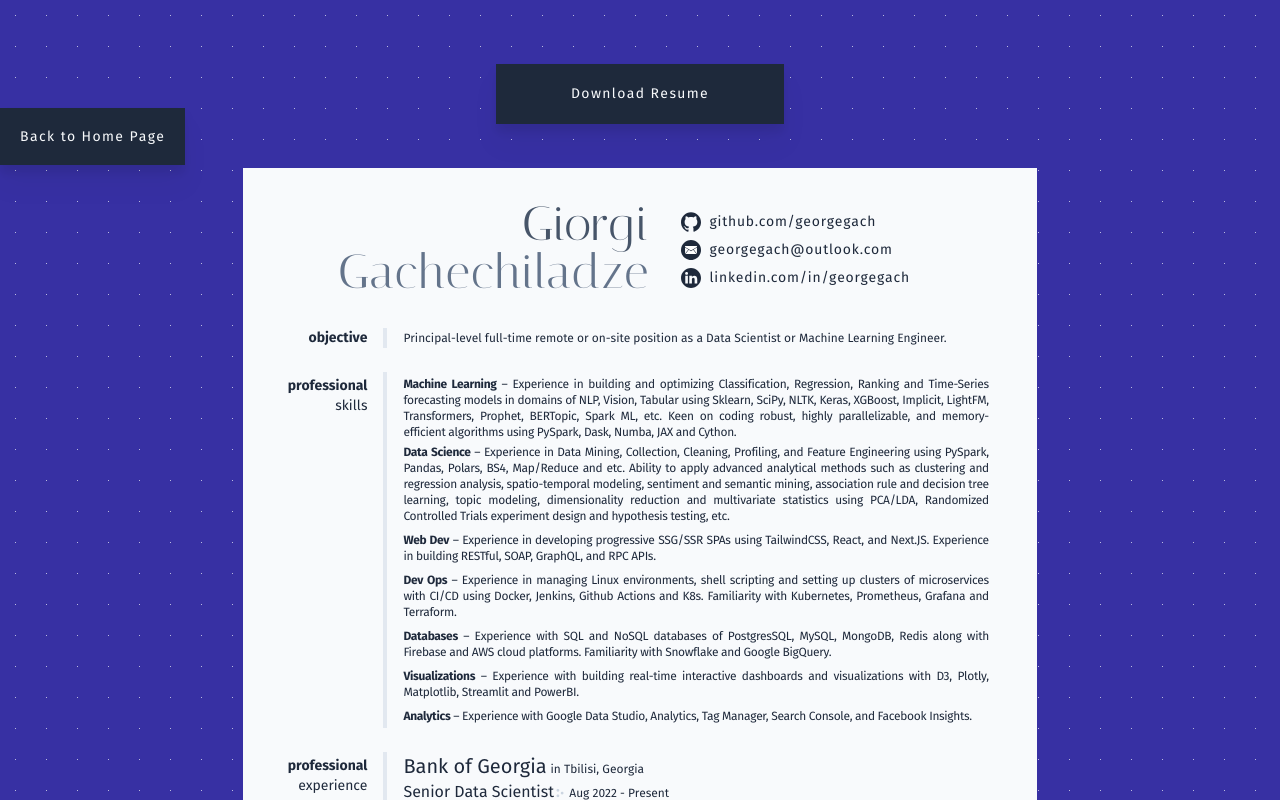
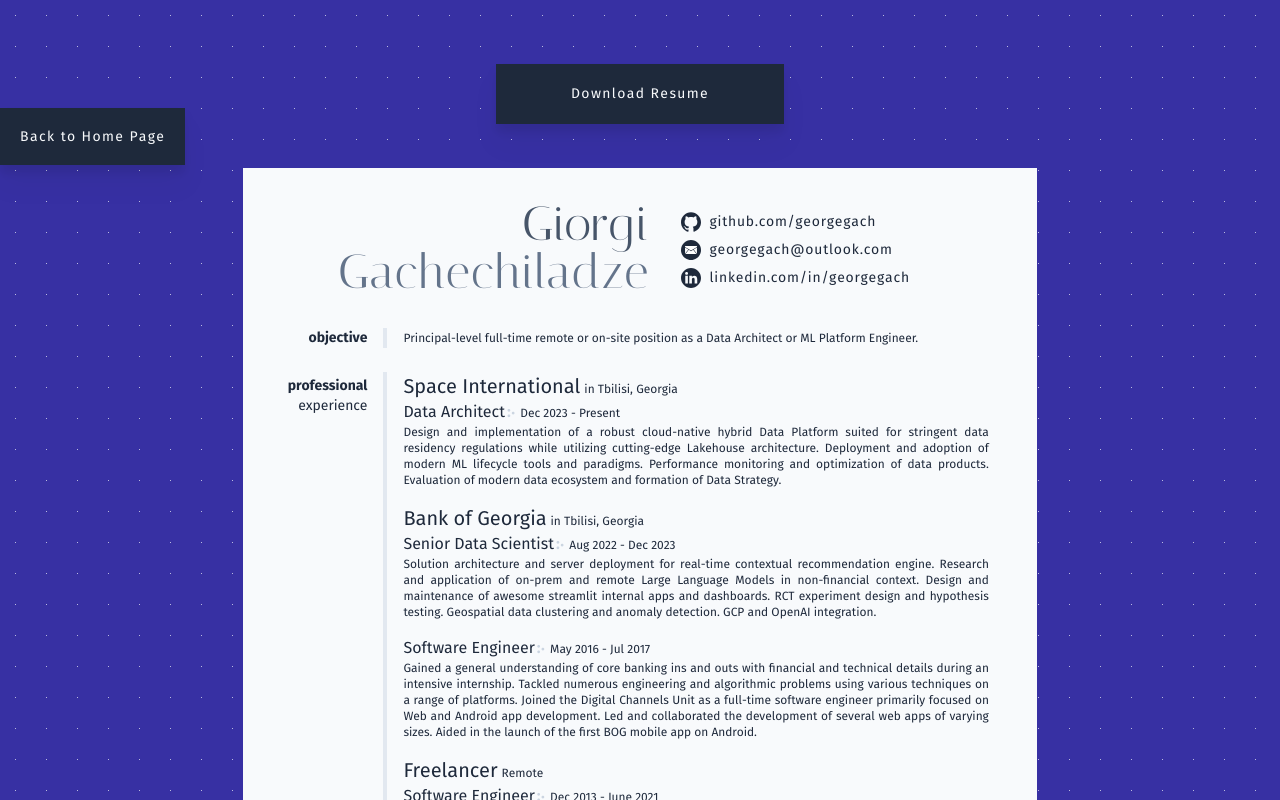
Before and after one commit to georgegach/georgegach.github.io, a Next.js app: page /resume in a window 1280 px wide. Built offline with nearby package versions, Linux system fonts and the light colour scheme.

Commit message:
updated resume

```diff
--- a/components/projects/Resume.js
+++ b/components/projects/Resume.js
@@ -100,10 +100,67 @@ export default function Resume() {
               <div className="col-span-2 border-r-4 border-slate-200 text-right pr-4 text-sm pt-0"><b>objective</b><br /></div>
               <div className="col-span-10">
                 <div className="flex flex-col justify-center">
-                  <div className="text-xs pt-0.5">Principal-level full-time remote or on-site position as a Data Scientist or Machine Learning Engineer.</div>
+                  <div className="text-xs pt-0.5">Principal-level full-time remote or on-site position as a Data Architect or ML Platform Engineer.</div>
                 </div>
               </div>
 
+
+            </div>
+
+            {/* NEW PROFESSIONAL EXPERIENCE */}
+
+
+
+            {/* PROFESSIONAL EXPERIENCE */}
+
+            <div className="mt-6 grid grid-cols-12 gap-x-4 text-justify">
+              <div className="col-span-2 border-r-4 border-slate-200 text-right pr-4 text-sm pt-1"><b>professional</b> experience</div>
+
+              <div className="col-span-10">
+                <div className="flex flex-col">
+                  <div className="text-xl">Space International<div className="inline-block pl-1  text-xs">in Tbilisi, Georgia </div></div>
+                  <div className="text-l">Data Architect<div className="inline-block text-xs"><span className="text-slate-300 font-bold text-base px-0.5">჻</span> Dec 2023 - Present </div></div>
+                  <div className="text-xs">Design and implementation of a robust cloud-native hybrid Data Platform suited for stringent data residency regulations while utilizing cutting-edge Lakehouse architecture. Deployment and adoption of modern ML lifecycle tools and paradigms. Performance monitoring and optimization of data products. Evaluation of modern data ecosystem and formation of Data Strategy. </div>
+                </div>
+              </div>
+
+              <div className="col-span-2 border-r-4 border-slate-200 text-right pr-4 text-sm"></div>
+
+              <div className="col-span-10 mt-4">
+                <div className="flex flex-col">
+                  <div className="text-xl">Bank of Georgia<div className="inline-block pl-1  text-xs">in Tbilisi, Georgia </div></div>
+                  <div className="text-l">Senior Data Scientist<div className="inline-block text-xs"><span className="text-slate-300 font-bold text-base px-0.5">჻</span> Aug 2022 - Dec 2023 </div></div>
+                  <div className="text-xs">Solution architecture and server deployment for real-time contextual recommendation engine. Research and application of on-prem and remote Large Language Models in non-financial context. Design and maintenance of awesome streamlit internal apps and dashboards. RCT experiment design and hypothesis testing. Geospatial data clustering and anomaly detection. GCP and OpenAI integration.</div>
+                </div>
+              </div>
+
+              <div className="col-span-2 border-r-4 border-slate-200 text-right pr-4 text-sm "></div>
+              <div className="col-span-10">
+                <div className="flex flex-col">
+                  {/* <div className="text-l mt-4">Software Engineer<div className="inline-block text-xs"><span className="text-slate-300 font-bold text-base px-0.5">჻</span> Feb 2017 - Jul 2017 </div></div> */}
+                  <div className="text-l mt-4">Software Engineer<div className="inline-block text-xs"><span className="text-slate-300 font-bold text-base px-0.5">჻</span> May 2016 - Jul 2017 </div></div>
+                  <div className="text-xs">Gained a general understanding of core banking ins and outs with financial and technical details during an intensive internship. Tackled numerous engineering and algorithmic problems using various techniques on a range of platforms. Joined the Digital Channels Unit as a full-time software engineer primarily focused on Web and Android app development. Led and collaborated the development of several web apps of varying sizes. Aided in the launch of the first BOG mobile app on Android.</div>
+                </div>
+              </div>
+
+              {/* <div className="col-span-2 border-r-4 border-slate-200 text-right pr-4 text-sm "></div>
+              <div className="col-span-10">
+                <div className="flex flex-col">
+                  <div className="text-l mt-4">Software Engineering Intern<div className="inline-block text-xs"><span className="text-slate-300 font-bold text-base px-0.5">჻</span> May 2016 - Jan 2017 </div></div>
+                  <div className="text-xs">Gained a general understanding of core banking ins and outs with financial and technical details. Tackled numerous engineering and algorithmic problems using various techniques on a range of platforms. <h>(Java, .NET, Android, iOS, PLSQL, Web)</h></div>
+                </div>
+              </div> */}
+
+              <div className="col-span-2 border-r-4 border-slate-200 text-right pr-4 text-sm"></div>
+              <div className="col-span-10  mt-4">
+                <div className="flex flex-col">
+                  <div className="text-xl">Freelancer<div className="inline-block pl-1  text-xs">Remote</div></div>
+                  <div className="text-l">Software Engineer<div className="inline-block text-xs"><span className="text-slate-300 font-bold text-base px-0.5">჻</span> Dec 2013 - June 2021 </div></div>
+                  <div className="text-xs">Developed web applications in PHP and JavaScript, integrating with the Instagram and Facebook Graph APIs for image processing and curation, and crafted a dynamic RSS reader with a tabbed UI, filters, and search features.<h> (Javascript, PHP, Laravel, RSS/XML, IG/Graph APIs)</h></div>
+                  <div className="text-xs">Developed utilities in C# and C++ to process proprietary log data into CSV/Excel spreadsheets and convert XML data into executable SQL scripts for streamlined database migrations.<h> (C#, WinForms, .NET, C++)</h></div>
+                  <div className="text-xs">Developed high-availability ML models. Deployed real-time object detection pipelines for security cameras. Worked on several web crawlers and parsers. Designed efficient workloads of big data processing pipelines.<h> (K8s, FastAPI, Keras, Scrapy, BS4, Hadoop MapReduce)</h></div>
+                </div>
+              </div>
 
             </div>
 
@@ -114,45 +171,10 @@ export default function Resume() {
               <div className="col-span-2 border-r-4 border-slate-200 text-right pr-4 text-sm pt-1"><b>professional</b> skills</div>
               <div className="col-span-10">
                 <div className="flex flex-col ">
-                  <div className="text-xs text-justify tracking-tight mt-1"><b>Machine Learning</b> – Experience in building and optimizing Classification, Regression, Ranking and Time-Series forecasting models in domains of NLP, Vision, Tabular using Sklearn, SciPy, NLTK, Keras, XGBoost, Implicit, LightFM, Transformers, Prophet, BERTopic, Spark ML, etc. Keen on coding robust, highly parallelizable, and memory-efficient algorithms using PySpark, Dask, Numba, JAX and Cython. </div>
+                  <div className="text-xs text-justify tracking-tight mt-1"><b>Data Architecture</b> – Experience in designing hybrid cloud-native on-premise and Lakehouse Data Platform implementing modern Data Science and MLOps lifecycle practices. Familiarity with Enterprise Data Modeling, Data Quality monitoring, Data Governance and Compliance policies. </div>
+                  <div className="text-xs text-justify tracking-tight mt-1"><b>Machine Learning</b> – Experience in building and optimizing Classification, Regression, Ranking and Time-Series forecasting models for the domains of NLP, Vision and Tabular using Keras, XGBoost, Implicit, BERTopic, Spark ML, etc. Keen on coding robust, highly parallelizable, and memory-efficient algorithms using PySpark and Dask. </div>
                   <div className="text-xs text-justify tracking-tight mt-1"><b>Data Science</b> – Experience in Data Mining, Collection, Cleaning, Profiling, and Feature Engineering using PySpark, Pandas, Polars, BS4, Map/Reduce and etc. Ability to apply advanced analytical methods such as clustering and regression analysis, spatio-temporal modeling, sentiment and semantic mining, association rule and decision tree learning, topic modeling, dimensionality reduction and multivariate statistics using PCA/LDA, Randomized Controlled Trials experiment design and hypothesis testing, etc.</div>
-                  <div className="text-xs text-justify tracking-tight mt-2"><b>Web Dev</b> – Experience in developing progressive SSG/SSR SPAs using TailwindCSS, React, and Next.JS. Experience in building RESTful, SOAP, GraphQL, and RPC APIs.</div>
-                  <div className="text-xs text-justify tracking-tight mt-2"><b>Dev Ops</b> – Experience in managing Linux environments, shell scripting and setting up clusters of microservices with CI/CD using Docker, Jenkins, Github Actions and K8s. Familiarity with Kubernetes, Prometheus, Grafana and Terraform. </div>
-                  <div className="text-xs text-justify tracking-tight mt-2"><b>Databases</b> – Experience with SQL and NoSQL databases of PostgresSQL, MySQL, MongoDB, Redis along with Firebase and AWS cloud platforms. Familiarity with Snowflake and Google BigQuery.</div>
-                  <div className="text-xs text-justify tracking-tight mt-2"><b>Visualizations</b> – Experience with building real-time interactive dashboards and visualizations with D3, Plotly, Matplotlib, Streamlit and PowerBI.</div>
-                  <div className="text-xs text-justify tracking-tight mt-2 mb-1"><b>Analytics</b> – Experience with Google Data Studio, Analytics, Tag Manager, Search Console, and Facebook Insights.</div>
-                </div>
-              </div>
-
-            </div>
-
-            {/* PROFESSIONAL EXPERIENCE */}
-
-            <div className="mt-6 grid grid-cols-12 gap-x-4 text-justify">
-              <div className="col-span-2 border-r-4 border-slate-200 text-right pr-4 text-sm pt-1"><b>professional</b> experience</div>
-
-              <div className="col-span-10">
-                <div className="flex flex-col">
-                  <div className="text-xl">Bank of Georgia<div className="inline-block pl-1  text-xs">in Tbilisi, Georgia </div></div>
-                  <div className="text-l">Senior Data Scientist<div className="inline-block text-xs"><span className="text-slate-300 font-bold text-base px-0.5">჻</span> Aug 2022 - Present </div></div>
-                  <div className="text-xs">Solution architecture, deployment and server maintenance of real-time contextual recommendation engine. Research and application of local and remote Large Language Models in non-financial context. Design and maintenance of awesome streamlit internal apps and dashboards. RCT experiment design, execution and hypothesis testing. Geospatial data clustering and anomaly detection. GCP and OpenAI integration.</div>
-                </div>
-              </div>
-
-              <div className="col-span-2 border-r-4 border-slate-200 text-right pr-4 text-sm "></div>
-              <div className="col-span-10">
-                <div className="flex flex-col">
-                  <div className="text-l mt-4">Software Engineer<div className="inline-block text-xs"><span className="text-slate-300 font-bold text-base px-0.5">჻</span> Feb 2017 - Jul 2017 </div></div>
-                  <div className="text-xs">Responsibilities – Development, research, and support of the brand new and existing products across the Digital Channels department in Web and Android. </div>
-                  <div className="text-xs pt-1">Highlight – <a href="http://bestofbog.ge" target="_blank">www.bestofbog.ge</a> – branding website I worked on end-to-end, showcasing all of the music composed exclusively for the bank's media campaigns, built with modern UI/UX and progressive enhancements. <h>(Progressive SPA, Javascript)</h></div>
-                </div>
-              </div>
-
-              <div className="col-span-2 border-r-4 border-slate-200 text-right pr-4 text-sm "></div>
-              <div className="col-span-10">
-                <div className="flex flex-col">
-                  <div className="text-l mt-4">Software Engineering Intern<div className="inline-block text-xs"><span className="text-slate-300 font-bold text-base px-0.5">჻</span> May 2016 - Jan 2017 </div></div>
-                  <div className="text-xs">Gained a general understanding of core banking ins and outs with financial and technical details. Tackled numerous engineering and algorithmic problems using various techniques on a range of platforms. <h>(Java, .NET, Android, iOS, PLSQL, Web)</h></div>
+                  <div className="text-xs text-justify tracking-tight mt-2"><b>ML Ops</b> – Experience in setting up fully Ansible-automated on-premise cloud-native Data Platforms with Jupyterhub, Airflow, MLflow, Minio. Keen on managing Linux environments, shell scripting and setting up clusters of microservices with CI/CD using Docker, Jenkins, Github Actions and K8s. Familiarity with Kubernetes, Prometheus, Grafana and Terraform. </div>
                 </div>
               </div>
 
@@ -160,11 +182,10 @@ export default function Resume() {
 
 
 
-
           </div>
           <div className="footer bg-slate-800 text-slate-100 text-xs flex flex-row justify-between h-12 px-5 items-center w-full">
             <a href="https://georgegach.github.io/resume" target="_blank"><div className="tracking-widest font-medium">GEORGEGACH.GITHUB.IO<span className="text-slate-100/60 font-light tracking-widest"> / RESUME</span></div></a>
-            <div className="tracking-widest font-light">JUNE <b className="text-sm">2023</b></div>
+            <div className="tracking-widest font-light">FEB <b className="text-sm">2024</b></div>
           </div>
 
 
@@ -301,7 +322,7 @@ export default function Resume() {
                         </div> */}
             <div className="footer bg-slate-800   text-slate-100 text-xs flex flex-row justify-between px-5 h-12 items-center w-full">
               <a href="https://georgegach.github.io/resume" target="_blank"><div className="tracking-widest font-medium">GEORGEGACH.GITHUB.IO<span className="text-slate-100/60 font-light tracking-widest"> / RESUME</span></div></a>
-              <div className="tracking-widest font-light">JUNE <b className="text-sm">2023</b></div>
+              <div className="tracking-widest font-light">FEB <b className="text-sm">2024</b></div>
             </div>
           </div>
         </div>
```
Also changed, not shown: 6 other files (tests, documents, lock files or other folders).
